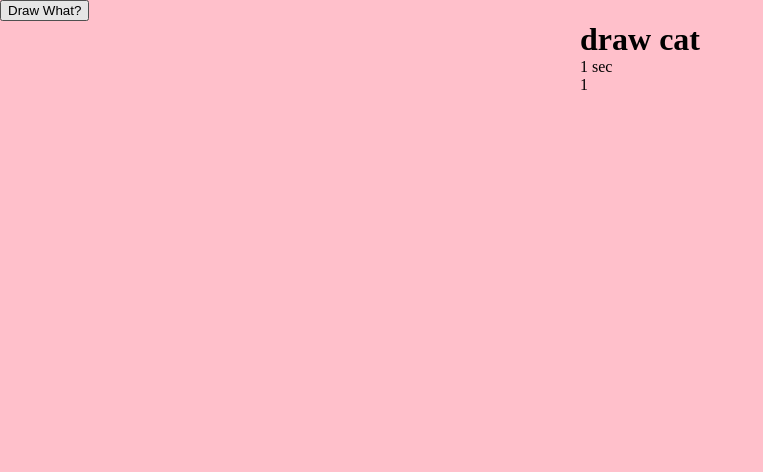
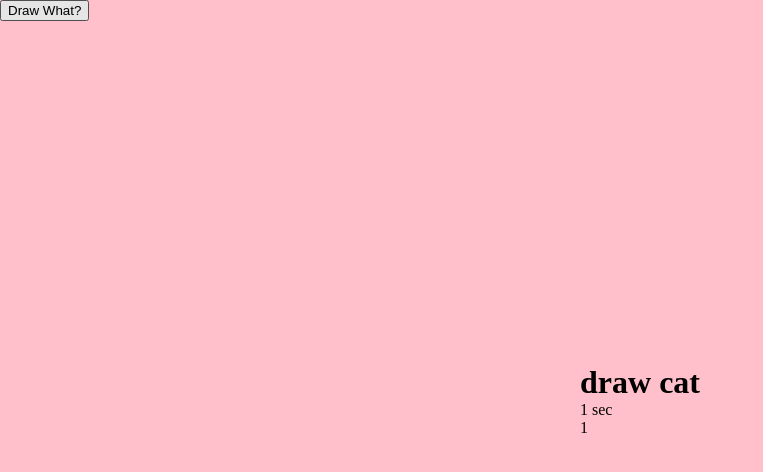
Before and after one commit to bunhojun/draw-what-svelte, a Svelte app: page / in a window 1280 px wide. Both pictures are taken after a click on the button "start game". Shown: the top 472 px of the page, without its empty margins (0-763 px from the left). Built offline with nearby package versions, Linux system fonts and the light colour scheme; what ml5 would draw is missing.

Commit message:
fix-refactor

```diff
--- a/src/components/Header.svelte
+++ b/src/components/Header.svelte
@@ -6,6 +6,13 @@
 	};
 </script>
 
-<header>
+<header class="header">
 	<button on:click={onClickLogo}>Draw What?</button>
 </header>
+
+<style>
+	.header {
+		position: absolute;
+		top: 0;
+	}
+</style>
--- a/src/components/ScreenTemplate.svelte
+++ b/src/components/ScreenTemplate.svelte
@@ -18,12 +18,12 @@
 	.screenTemplate {
 		height: 100vh;
 		background-color: #ffc0cb;
+		position: relative;
 	}
 	.content {
+		height: 100%;
 		display: flex;
 		justify-content: center;
-	}
-	:global(h1) {
-		margin: 0;
+		align-items: center;
 	}
 </style>
--- /dev/null
+++ b/src/global.css
@@ -0,0 +1,9 @@
+h1, body, ul, li {
+  margin: 0;
+}
+ul {
+  padding: 0;
+}
+li {
+  list-style: none;
+}
--- a/src/main.ts
+++ b/src/main.ts
@@ -1,4 +1,5 @@
 import App from "./App.svelte";
+import "./global.css";
 
 const app = new App({
 	target: document.getElementById("app"),
```
Also changed, not shown: 1 other file (tests, documents, lock files or other folders).
